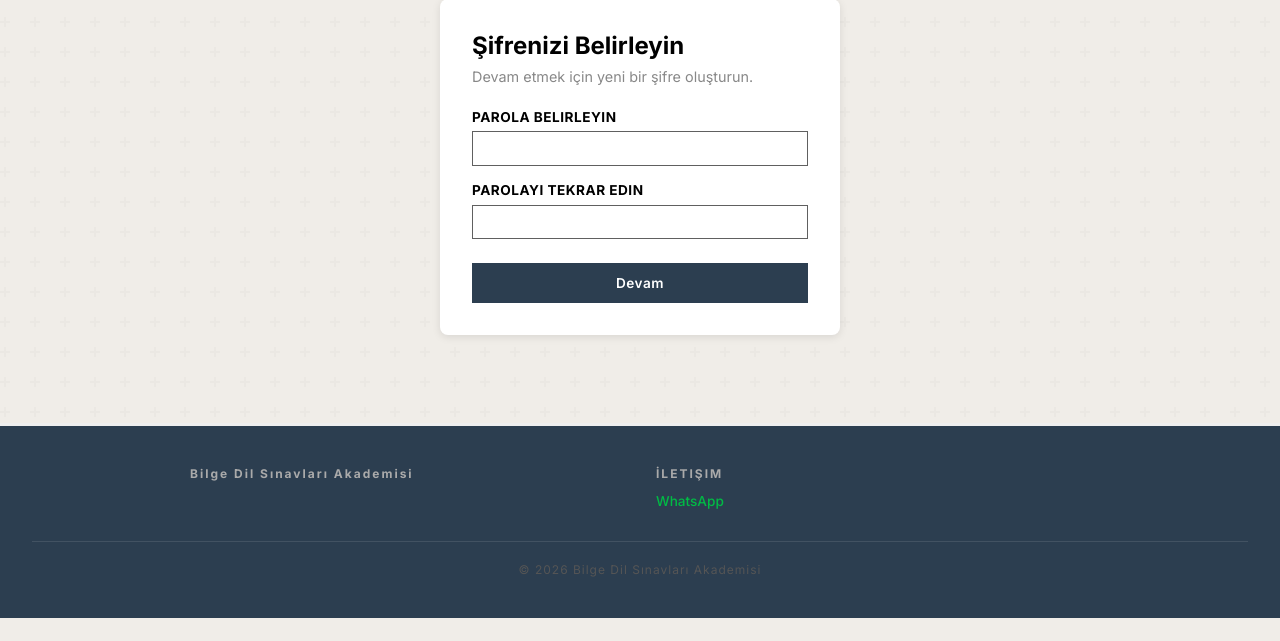
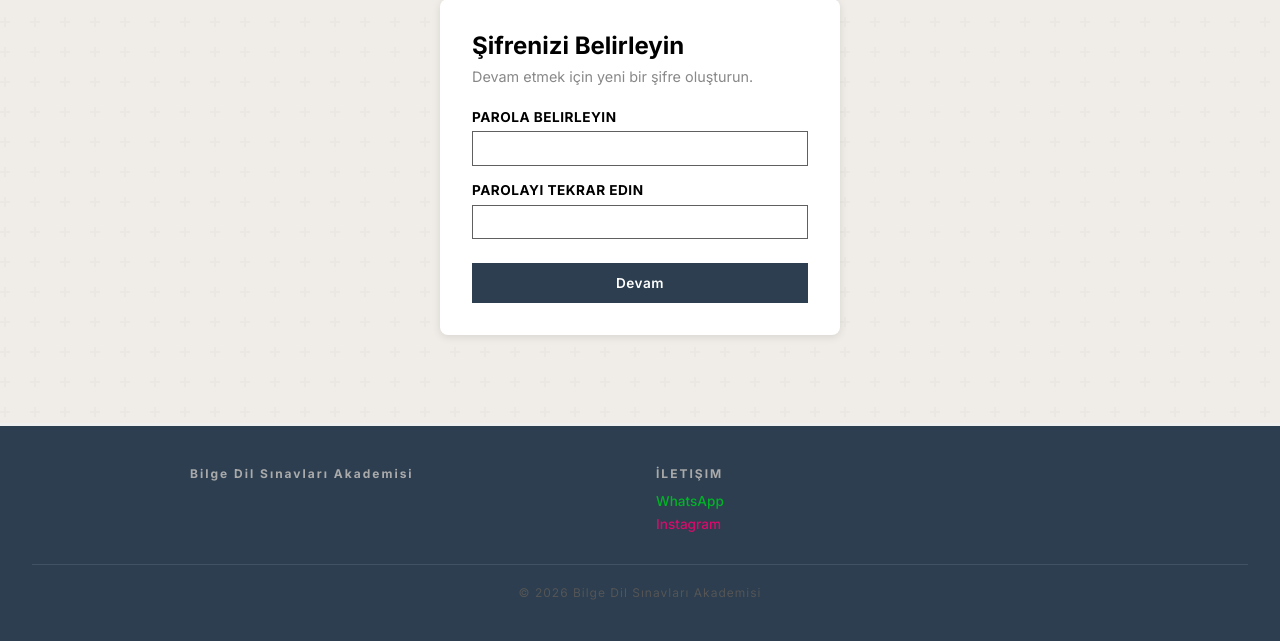
Before and after one commit to yazmaned/ebbweb, a Django app: page /accounts/change-password/ in a window 1280 px wide. Shown: the part 193-834 px from the top of the page. Before the commit the page ends 811 px from the top, so only its background shows below. Run offline with Django 5.2, Linux system fonts and the light colour scheme; the visitor is signed in with stand-in values (Sample User, id 1); data that the repository does not hold is empty.

Commit message:
footer-style01

```diff
--- a/templates/base.html
+++ b/templates/base.html
@@ -240,7 +240,8 @@
             <div>
                 <h4 style="margin-bottom:0.8rem; font-size:0.75rem; text-transform:uppercase; letter-spacing:2px; color:#aaa;">İletişim</h4>
                 <div style="display:flex; flex-direction:column; gap:0.4rem;">
-                    <a href="https://wa.me/905303138755" target="_blank" style="color:#01bb45; text-decoration:none; font-size:0.85rem; font-weight:500;">WhatsApp</a>
+                    <a href="https://wa.me/905303138755" target="_blank" style="color:#00b427; text-decoration:none; font-size:0.85rem; font-weight:500;">WhatsApp</a>
+                     <a href="https://wa.me/905303138755" target="_blank" style="color:#dd096c; text-decoration:none; font-size:0.85rem; font-weight:500;">Instagram</a>
                 </div>
             </div>
         </div>
```
